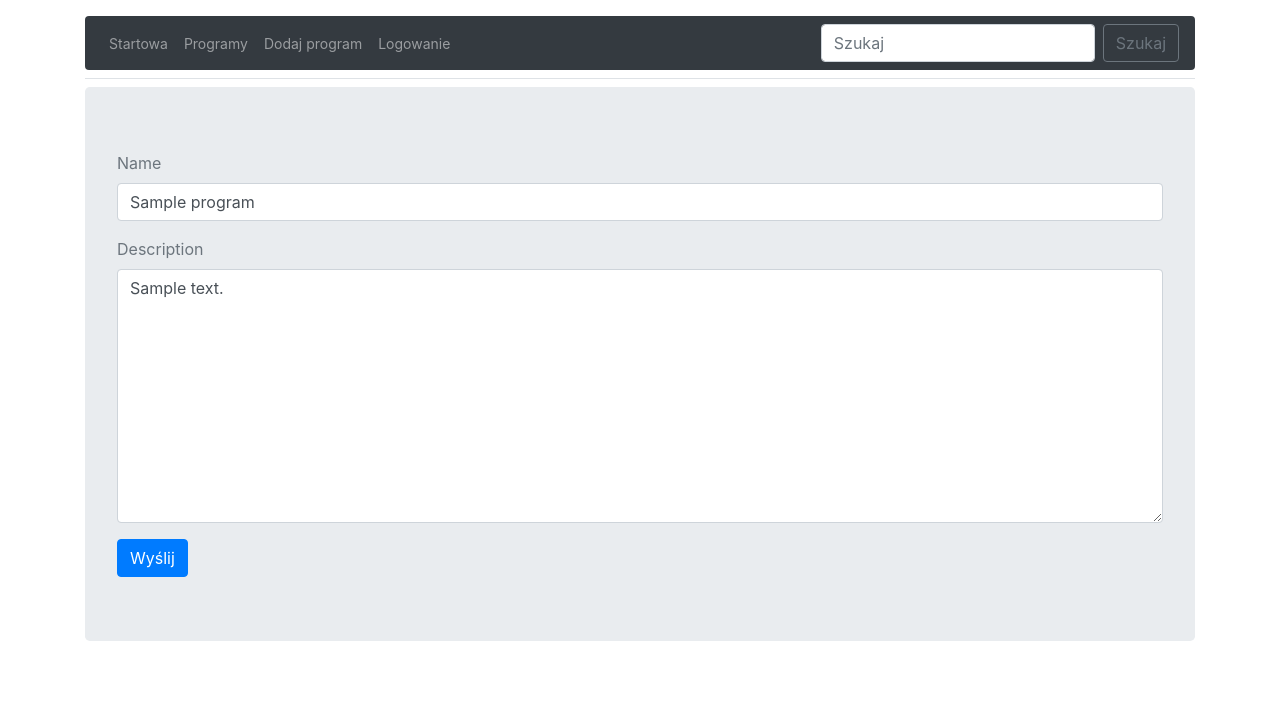
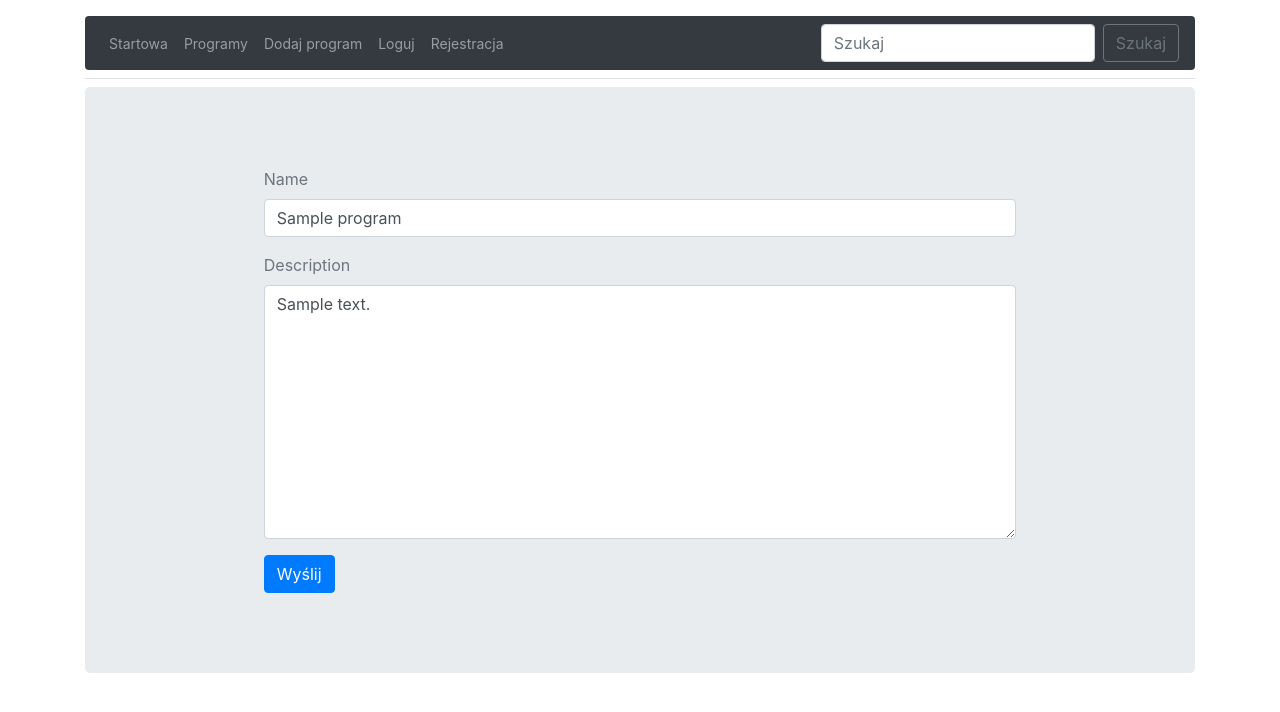
Before and after one commit to RyszardUrbanczyk/addFindTag_blog, a Django app: page /edit_program/1/ in a window 1280 px wide. Shown: the top 712 px of the page. Run offline with Django 3.2, Linux system fonts and the light colour scheme; tables that the repository leaves empty hold one stand-in row (values such as "Sample post"); some libraries are stand-ins or nearby versions.

Commit message:
Create views: LogOutView, RegisterView

```diff
--- a/addFindTag_blog/urls.py
+++ b/addFindTag_blog/urls.py
@@ -20,8 +20,10 @@ from blog_app import views
 urlpatterns = [
     path('admin/', admin.site.urls),
     path('', views.BaseView.as_view(), name = 'index'),
-    path('programs-list/', views.ProgramsListView.as_view(), name='programs-list'),
-    path('add-program/', views.AddProgramView.as_view(), name='add-program'),
+    path('programs_list/', views.ProgramsListView.as_view(), name='programs-list'),
+    path('add_program/', views.AddProgramView.as_view(), name='add-program'),
     path('edit_program/<int:pk>/', views.EditProgramView.as_view(), name='edit-program'),
     path('login/', views.LoginView.as_view(), name='login'),
+    path('logout/', views.LogOutView.as_view(), name='logout'),
+    path('register/', views.RegisterView.as_view(), name='register'),
 ]
--- a/blog_app/views.py
+++ b/blog_app/views.py
@@ -1,8 +1,10 @@
-from django.contrib.auth import authenticate, login
+from django.contrib.auth import authenticate, login, logout
+from django.contrib.auth.mixins import PermissionRequiredMixin, LoginRequiredMixin
+from django.contrib.auth.models import User
 from django.shortcuts import render, redirect
 from django.views import View
 from django.views.generic import CreateView, UpdateView
-from blog_app.forms import LoginForm
+from blog_app.forms import LoginForm, RegisterForm
 from blog_app.models import Program
 from django.views.generic.list import ListView
 from django.urls import reverse
@@ -42,7 +44,7 @@ class LoginView(View):
 
     def get(self, request):
         form = LoginForm()
-        return render(request, 'form.html', {'form':form})
+        return render(request, 'form.html', {'form': form})
 
     def post(self, request):
         form = LoginForm(request.POST)
@@ -51,8 +53,33 @@ class LoginView(View):
             if user is not None:
                 login(request, user)
                 redirect_url = request.GET.get('next', 'index')
-                #próbujemy pobrać ze słownika request.GET wartość która znajduje sie pod kluczem "next" jesli nie ma 'next'
+                # próbujemy pobrać ze słownika request.GET wartość która znajduje sie pod kluczem "next" jesli nie ma 'next'
                 # to zwracamy "index"
                 return redirect(redirect_url)
             else:
                 return redirect('login')
+
+
+class LogOutView(View):
+
+    def get(self, request):
+        logout(request)
+        return redirect('index')
+
+
+class RegisterView(View):
+    def get(self, request):
+        form = RegisterForm()
+        return render(request, 'form.html', {'form': form})
+
+    def post(self, request):
+        form = RegisterForm(request.POST)
+        if form.is_valid():
+            username = form.cleaned_data['username']
+            password = form.cleaned_data['password1']
+            u = User.objects.create(username=username)
+            u.set_password(password)
+            u.save()
+            return redirect('login')
+        else:
+            return render(request, 'form.html', {'form': form})
--- a/templates/edit-program.html
+++ b/templates/edit-program.html
@@ -2,7 +2,7 @@
     {% load bootstrap4 %}
 {% block content %}
 
-<div class="text-secondary">
+<div class="mx-auto text-secondary w-75 p-3">
 <form method="post">
     {% csrf_token %}
     {% bootstrap_form form %}
--- a/templates/form.html
+++ b/templates/form.html
@@ -1,5 +1,6 @@
 {% extends 'base.html' %}
 {% load bootstrap4 %}
+
 {% block content %}
     <div class="text-secondary">
         <form method="post">
--- a/templates/navigation-bar.html
+++ b/templates/navigation-bar.html
@@ -17,10 +17,23 @@
                     <li class="nav-item">
                         <a class="nav-link" href="{% url 'add-program' %}">Dodaj program</a>
                     </li>
+{#                    <li class="nav-item">#}
+{#                        <a class="nav-link" href="{% url 'login' %}">Logowanie</a>#}
+{#                    </li>#}
+
+                    {% if user.is_authenticated %}
                     <li class="nav-item">
-                        <a class="nav-link" href="{% url 'login' %}">Logowanie</a>
+                        <a class="nav-link" href="{% url 'logout' %}">Wyloguj</a>
                     </li>
-<!--
+                    {% else %}
+                    <li class="nav-item">
+                        <a class="nav-link" href="{% url 'login' %}">Loguj</a>
+                    </li>
+                    <li class="nav-item">
+                        <a class="nav-link" href="{% url 'register' %}">Rejestracja</a>
+                    </li>
+                    {% endif %}
+                    <!--
                     <li class="nav-item">
                         <a class="nav-link disabled" href="#">Disabled</a>
                     </li>
--- a/templates/programs-list.html
+++ b/templates/programs-list.html
@@ -5,7 +5,10 @@
         <div class="container pb-2 mb-2 border-bottom">
         <h1 class="display-4">{{ obj.name }}</h1>
             <p class="text-secondary">{{ obj.description }}</p>
-        <a href="{{ obj.get_detail_url }}" class="btn btn-secondary btn-sm" role="button">Modyfikuj</a>
+            {% if user.is_authenticated  %}
+                <a href="{{ obj.get_detail_url }}" class="btn btn-secondary btn-sm" role="button">Modyfikuj</a>
+            {% endif %}
+
         </div>
 
     {% endfor %}
```
Also changed, not shown: blog_app/forms.py (+16 -0 lines).
